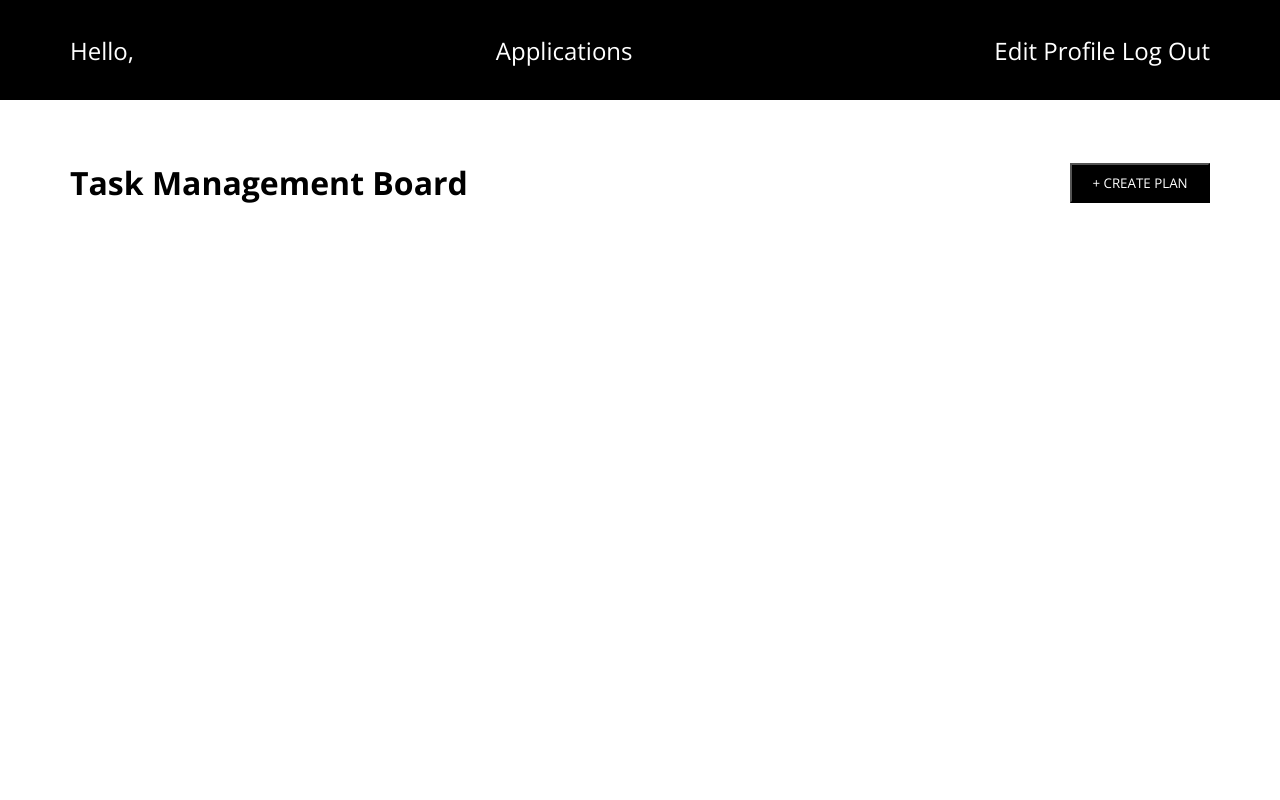
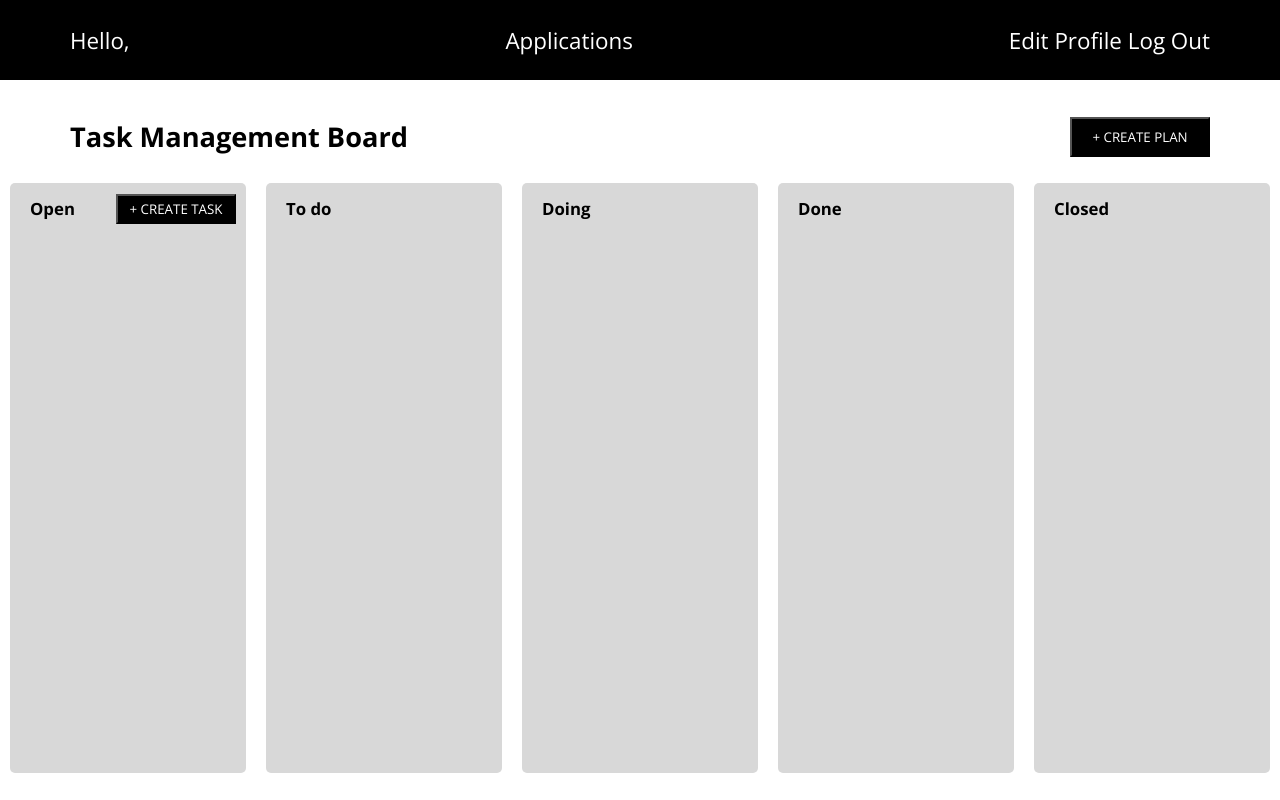
Before and after one commit to qinxiongg/STEng_Assignment, a SvelteKit app in the folder frontend/: page /home/applications/kanban in a window 1280 px wide. Built offline with nearby package versions, Linux system fonts and the light colour scheme; no server answers.

Commit message:
application board

```diff
--- a/frontend/src/routes/home/+layout.svelte
+++ b/frontend/src/routes/home/+layout.svelte
@@ -249,9 +249,9 @@
 		background-color: black;
 		margin: 0;
 		color: #ffffff;
-		height: 100px;
+		height: 80px;
 		align-items: center;
-		font-size: 1.5em;
+		font-size: 1.4em;
 	}
 	nav ul {
 		display: flex;
--- a/frontend/src/routes/home/applications/+page.svelte
+++ b/frontend/src/routes/home/applications/+page.svelte
@@ -15,7 +15,7 @@
 	let newApplication = {
 		appAcronym: null,
 		appRNumber: null,
-		appDesc: null,
+		appDescription: null,
 		appStartDate: null,
 		appEndDate: null,
 		appPermitCreate: null,
@@ -54,6 +54,7 @@
 			const endDate = new Date(createAppEndDate);
 			newApplication.appEndDate = Math.floor(endDate.getTime() / 1000);
 
+			console.log('new application', newApplication);
 			const response = await axios.post(`${API_URL}/createApplication`, newApplication, {
 				withCredentials: true
 			});
@@ -63,6 +64,7 @@
 				for (let key in newApplication) {
 					newApplication[key] = null;
 				}
+				showAllApplications();
 				customAlert(response.data.success);
 			}
 		} catch (error) {
@@ -82,33 +84,18 @@
 
 			if (response.status === 200) {
 				applications = response.data;
-				console.log("response:", applications);
+				console.log('response:', applications);
 
-				// Loop through retrieved data, convert date to string and map the value back
-				applications = applications.map((app) => {
-					console.log(" app (before conversion):", app);
+				for (let i = 0; i < applications.length; i++) {
+					const app = applications[i];
 
+					app.appStartDate = new Date(app.appStartDate * 1000);
+					app.appStartDate = app.appStartDate.toLocaleDateString();
 
-					app.App_startDate = new Date(app.App_startDate * 1000);
-					app.App_startDate = app.App_startDate.toLocaleDateString();
-					console.log("app.appStartDate",app.App_startDate);
-
-					app.App_endDate = new Date(app.App_endDate * 1000);
-					app.App_endDate = app.App_endDate.toLocaleDateString();
-					console.log("app.appEndDate", app.App_endDate);
-
-					console.log(" app (after conversion):", app);
-
-
-					return {
-                    ...app,
-                    appStartDate: app.App_startDate,
-                    appEndDate: app.App_endDate
-                };
-
-				});
-
-				console.log("after conversion:", applications);
+					app.appEndDate = new Date(app.appEndDate * 1000);
+					app.appEndDate = app.appEndDate.toLocaleDateString();
+				}
+				console.log('applications', applications);
 			}
 		} catch (error) {
 			if (error instanceof axios.AxiosError) {
@@ -143,16 +130,19 @@
 					/>
 				</div>
 				<div class="form-group">
-					<label for="appDesc">App Description</label>
-					<textarea bind:value={newApplication.appDesc} placeholder="Description" />
+					<label for="appDescription">App Description</label>
+					<textarea
+						bind:value={newApplication.appDescription}
+						placeholder="Description"
+					/>
 				</div>
 				<div class="form-group">
 					<label for="appStartDate">Start Date</label>
-					<input type="date" bind:value={newApplication.appStartDate} />
+					<input type="date" bind:value={createAppStartDate} />
 				</div>
 				<div class="form-group">
 					<label for="appEndDate">End Date</label>
-					<input type="date" bind:value={newApplication.appEndDate} />
+					<input type="date" bind:value={createAppEndDate} />
 				</div>
 				<div class="form-group">
 					<label for="appPermitCreate">App Permit Create</label>
@@ -222,8 +212,11 @@
 					/>
 				</div>
 				<div class="form-group">
-					<label for="appDesc">App Description</label>
-					<textarea bind:value={newApplication.appDesc} placeholder="Description" />
+					<label for="appDescription">App Description</label>
+					<textarea
+						bind:value={newApplication.appDescription}
+						placeholder="Description"
+					/>
 				</div>
 				<div class="form-group">
 					<label for="appStartDate">Start Date</label>
@@ -300,8 +293,9 @@
 		}}>+ CREATE APP</button
 	>
 </div>
-<div class="applications-board">
-	<div class="applications-card">
+<div class="application-container">
+	{#each applications as app}
+		<div class="application-card">
 			<button
 				class="editApplication-Button"
 				on:click={() => {
@@ -312,62 +306,39 @@
 					}
 				}}><FaEdit /></button
 			>
-		<div class="applications-card-content">
+			<div class="application-card-content">
 				<h3>App Name</h3>
-			<p>Task flow</p>
+				<p>{app.appAcronym}</p>
 			</div>
-		<div class="applications-card-content">
+			<div class="application-card-content">
 				<h3>App Description</h3>
 				<p>
-				fdsfjknsfjnsfnsknfksnfksnfksnkfnskfnsknfksnfksnfksnfksnkfsn
-				fdsfjknsfjnsfnsknfksnfksnfksnkfnskfnsknfksnfksnfksnfksnkfsn
-				fdsfjknsfjnsfnsknfksnfksnfksnkfnskfnsknfksnfksnfksnfksnkfsn
-				fdsfjknsfjnsfnsknfksnfksnfksnkfnskfnsknfksnfksnfksnfksnkfsn
+					{app.appDescription}
 				</p>
 			</div>
-		<div class="applications-card-content">
+			<div class="application-card-content">
 				<h3>Start Date</h3>
-			<p>05/07/2024</p>
+				<p>{app.appStartDate}</p>
 			</div>
-		<div class="applications-card-content">
+			<div class="application-card-content">
 				<h3>End Date</h3>
-			<p>11/07/2024</p>
+				<p>{app.appEndDate}</p>
 			</div>
 		</div>
-	<div class="applications-card">
-		<div class="applications-card-content">
-			<h3>App Name</h3>
-			<p>Task flow</p>
-		</div>
-		<div class="applications-card-content">
-			<h3>App Description</h3>
-			<p>
-				fdsfjknsfjnsfnsknfksnfksnfksnkfnskfnsknfksnfksnfksnfksnkfsn
-				fdsfjknsfjnsfnsknfksnfksnfksnkfnskfnsknfksnfksnfkseeeeeeeeeeeeeeeddddeeeeeeeeeeeeenfksnkfsn
-				fdsfjknsfjnsfnsknfksnfksnfksnkfnskfnsknfksnfksnfksnfksnkfsn
-				fdsfjknsfjnsfnsknfksnfksnfksnkfnskfnsknfksnfksnfksnfksnkfsn
-			</p>
-		</div>
-		<div class="applications-card-content">
-			<h3>Start Date</h3>
-			<p>05/07/2024</p>
-		</div>
-		<div class="applications-card-content">
-			<h3>End Date</h3>
-			<p>11/07/2024</p>
-		</div>
-	</div>
+	{/each}
 </div>
 
 <style>
+
 	.middle-container {
 		align-items: center;
 		display: flex;
 		justify-content: space-between;
-		margin-top: 40px;
+		margin-top: 20px;
 	}
 	.middle-left {
 		margin-left: 70px;
+		font-size: 1.7em;
 	}
 	.middle-right {
 		margin-right: 70px;
@@ -426,12 +397,15 @@
 		height: 40px;
 		cursor: pointer;
 	}
-	.applications-board {
+	.application-container {
 		display: flex;
-		justify-content: space-evenly;
+		/* justify-content: space-evenly; */
+		justify-content: center;
 		margin-top: 10px;
+		flex-wrap: wrap;
+		gap: 3rem;
 	}
-	.applications-card {
+	.application-card {
 		background-color: #d8d8d8;
 		width: 600px;
 		height: 200px;
@@ -439,19 +413,21 @@
 		overflow: hidden;
 		position: relative;
 	}
-	.applications-card:hover {
+	.application-card:hover {
 		box-shadow: 0 8px 16px 0 rgba(0, 0, 0, 0.2);
 	}
-	.applications-card-content {
+	.application-card-content {
 		display: flex;
 		font-size: 0.7em;
 	}
-	.applications-card-content h3 {
+	.application-card-content h3 {
 		width: 120px;
 	}
-	.applications-card-content p {
+	.application-card-content p {
 		width: 440px;
 		overflow-wrap: break-word;
+		overflow-y: auto;
+		max-height: 450px;
 	}
 	.editApplication-Button {
 		width: 25px;
--- a/frontend/src/routes/home/applications/kanban/+page.svelte
+++ b/frontend/src/routes/home/applications/kanban/+page.svelte
@@ -34,15 +34,10 @@
 				isAdmin = response.data.isAdmin;
 				authStore.set(response.data.isAdmin);
 			}
-
 		} catch (error) {
 			console.error('Error at checkIsAdmin:', error);
 		}
 	}
-
-	async function createApplication() {}
-
-	async function editApplication() {}
 
 	onMount(async () => {
 		await checkIsAdmin();
@@ -60,7 +55,24 @@
 	>
 </div>
 <div class="kanban-container">
-
+	<div class="kanban">
+		<div class="kanban-header">
+			<h2>Open</h2>
+			<button class="createTaskButton">+ CREATE TASK</button>
+		</div>
+	</div>
+	<div class="kanban">
+		<h2>To do</h2>
+	</div>
+	<div class="kanban">
+		<h2>Doing</h2>
+	</div>
+	<div class="kanban">
+		<h2>Done</h2>
+	</div>
+	<div class="kanban">
+		<h2>Closed</h2>
+	</div>
 </div>
 
 <style>
@@ -68,10 +80,11 @@
 		align-items: center;
 		display: flex;
 		justify-content: space-between;
-		margin-top: 40px;
+		margin-top: 20px;
 	}
 	.middle-left {
 		margin-left: 70px;
+		font-size: 1.7em;
 	}
 	.middle-right {
 		margin-right: 70px;
@@ -81,4 +94,34 @@
 		height: 40px;
 		cursor: pointer;
 	}
+	.kanban-container {
+		margin-top: 10px;
+		display: flex;
+		justify-content: space-evenly;
+		min-height: calc(100vh - 190px);
+	}
+	.kanban {
+		background-color: #d8d8d8;
+		width: 260px;
+		border-radius: 5px;
+		font-size: 0.7em;
+		margin-left: 10px;
+		margin-right: 10px;
+		margin-bottom: 20px;
+	}
+	.kanban-header {
+		display: flex;
+		justify-content: space-between;
+	}
+	.kanban h2 {
+		margin-left: 20px;
+	}
+	.createTaskButton {
+		width: 120px;
+		height: 30px;
+		align-self: center;
+		margin-right: 10px;
+		background-color: #000000;
+		color: #ffffff;
+	}
 </style>
--- a/frontend/src/routes/home/user-management/+page.svelte
+++ b/frontend/src/routes/home/user-management/+page.svelte
@@ -469,10 +469,11 @@
 		align-items: center;
 		display: flex;
 		justify-content: space-between;
-		margin-top: 40px;
+		margin-top: 20px;
 	}
 	.middle-left {
 		margin-left: 70px;
+		font-size: 1.7em;
 	}
 	.middle-right {
 		margin-right: 70px;
```
Also changed, not shown: 1 other file (tests, documents, lock files or other folders). Lines whose indentation alone changed are shown as unchanged.
